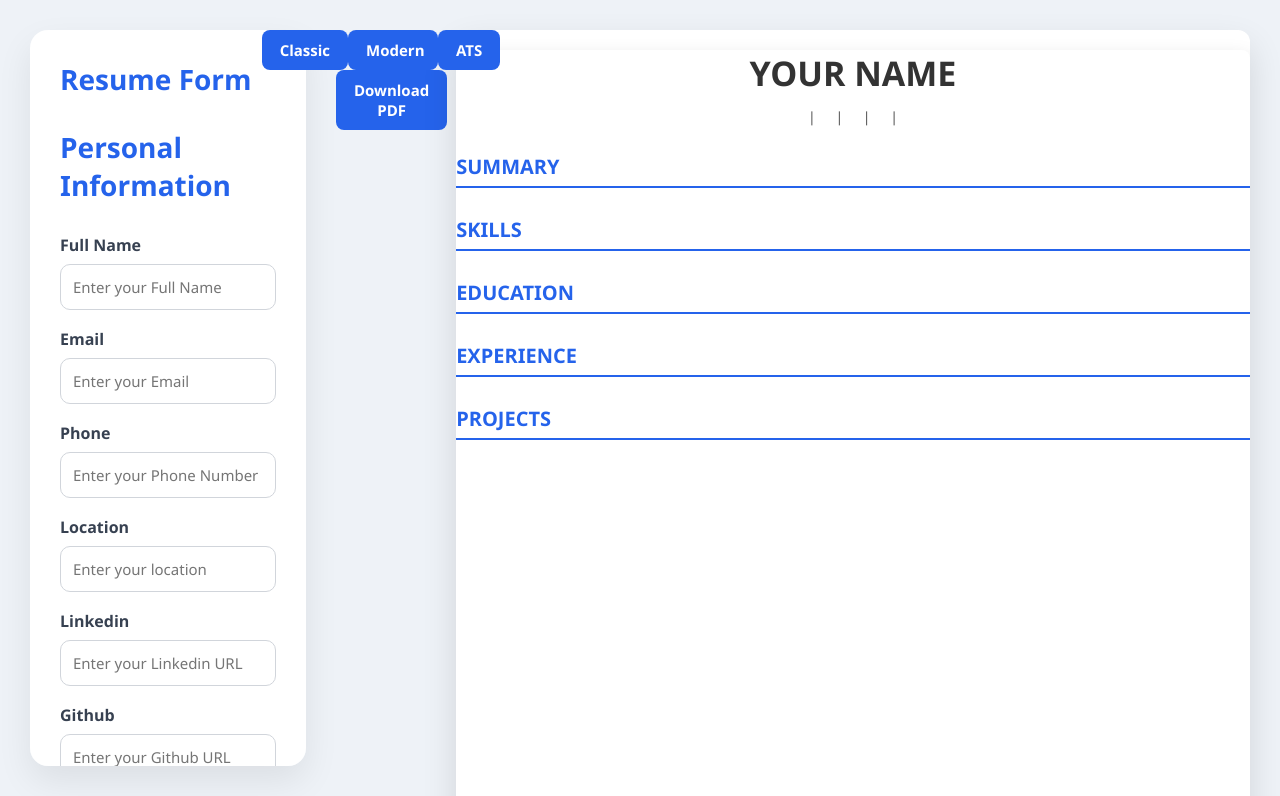
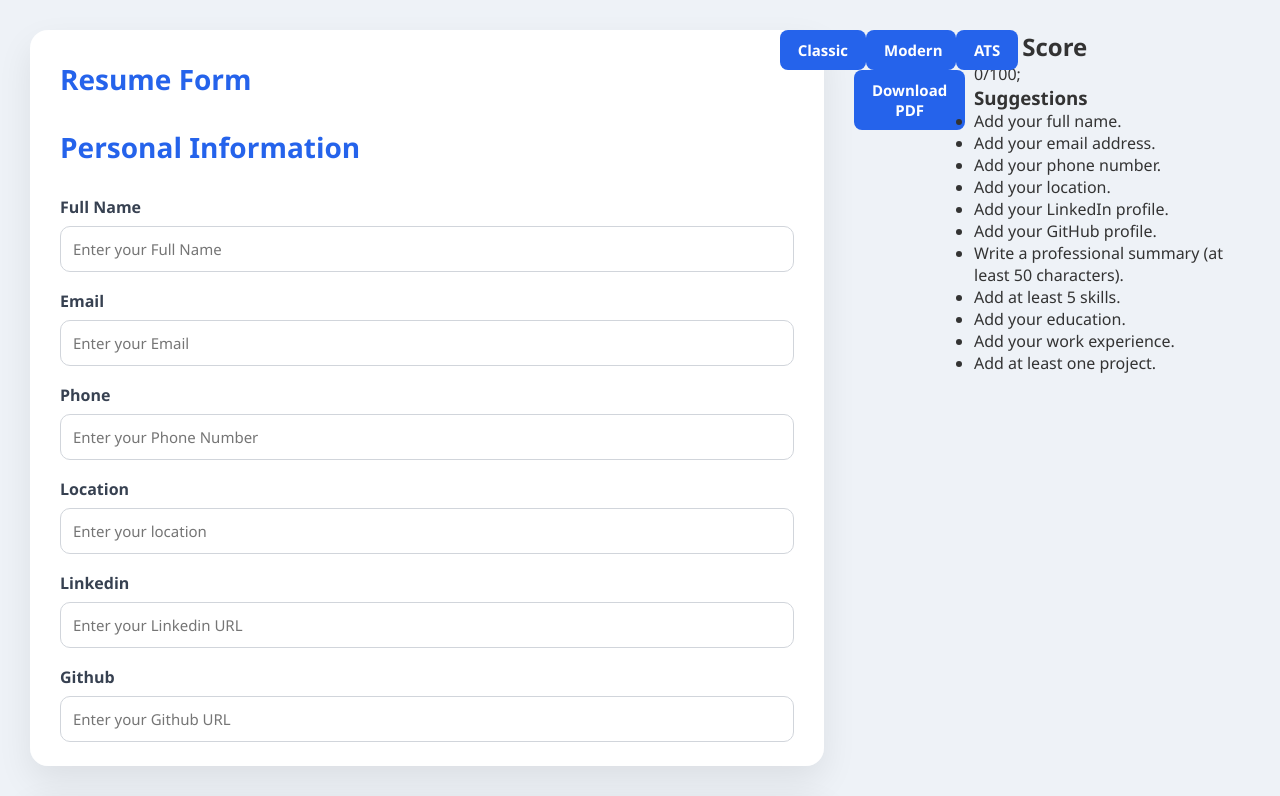
Before and after one commit to nidhi-baberwal/ai-resume-builder-v2, a React (Vite) app: page / in a window 1280 px wide. Shown: the top 796 px of the page. Built offline with nearby package versions, Linux system fonts and the light colour scheme.

Commit message:
feat: add ATS score component with live score display

```diff
--- a/src/components/ats/ATSScore.tsx
+++ b/src/components/ats/ATSScore.tsx
@@ -0,0 +1,30 @@
+import type { ATSResult } from "../../utils/checkATS";
+
+type Props= {
+    result: ATSResult;
+};
+
+export default function ATSScore({result} : Props) {
+    return(
+        <div className="ats-score-card">
+            <h2>ATS Score</h2>
+
+            <div className="ats-score">
+                {result.score}/100;
+            </div>
+
+            <h3>Suggestions</h3>
+
+            {result.suggestions.length === 0 ? (
+                <p className="success-message">
+                    Great! your resume looks ATS-friendly.
+                </p>) : (
+                    <ul className="suggestions-list">
+                        {result.suggestions.map((suggestion, index) => (
+                            <li key={index}>{suggestion}</li>
+                        ))}
+                    </ul>
+                )}
+            </div>
+    );
+}
--- a/src/pages/ResumeEditor.tsx
+++ b/src/pages/ResumeEditor.tsx
@@ -15,6 +15,8 @@ import html2canvas from "html2canvas";
 import jsPDF from "jspdf";
 import ResumePreview from "../components/templates/ResumePreview";
 import TemplateToolbar from "../components/resume/TemplateToolbar";
+import ATSScore from "../components/ats/ATSScore";
+import { checkATS } from "../utils/checkATS";
 
 export default function ResumeEditor(){
 
@@ -51,6 +53,8 @@ export default function ResumeEditor(){
     useEffect(() => {
      localStorage.setItem("resume", JSON.stringify(resume));
     }, [resume]);
+
+    const atsResult = checkATS(resume);
 
      const downloadPDF = async () => {
   if (!resumeRef.current) return;
@@ -135,6 +139,10 @@ export default function ResumeEditor(){
 
   </div>
 
+  <ATSScore
+  result={atsResult}
+  />
+
   <ResumePreview
   template = {template}
   resume = {resume}
```
